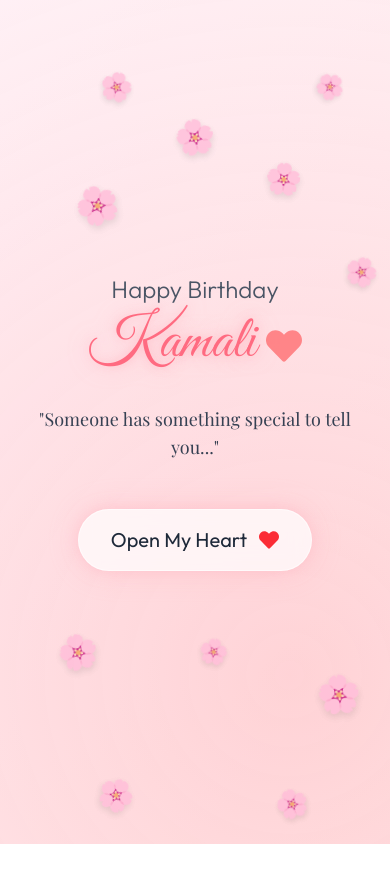
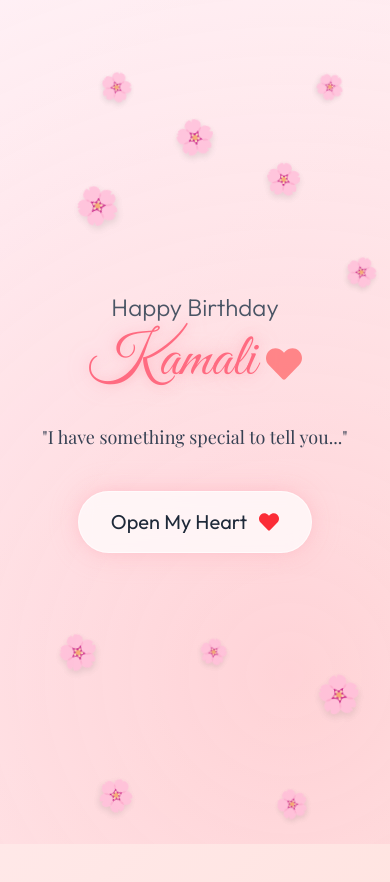
Before and after one commit to PremApk/Kamali, a React (Vite) app: page / in a window 390 px wide. Shown: the top 882 px of the page. Before the commit the page ends 844 px from the top, so only its background shows below. Built offline with nearby package versions, Linux system fonts and the light colour scheme; a web font is replaced by a local one.

Commit message:
Github pages

```diff
--- a/src/App.jsx
+++ b/src/App.jsx
@@ -37,8 +37,8 @@ function App() {
   };
 
   return (
-    <div className="relative min-h-screen w-full font-outfit text-gray-800 flex justify-center overflow-hidden">
-      <Background />
+    <div className="relative min-h-[100dvh] w-full font-outfit text-gray-800 flex justify-center overflow-hidden pb-16 md:pb-0">
+      <Background hideFlowers={phase === 5} />
       <AnimatePresence mode="wait">
         {renderPhase()}
       </AnimatePresence>
--- a/src/components/Background.jsx
+++ b/src/components/Background.jsx
@@ -2,7 +2,7 @@ import React, { useMemo } from 'react';
 import { motion } from 'framer-motion';
 import { FaHeart } from 'react-icons/fa';
 
-const Background = () => {
+const Background = ({ hideFlowers = false }) => {
   // Fixed particle positions based on the user's requested spots
   const particles = [
     { id: 1, x: 25, y: 8, scale: 0.9, rotate: 15 },
@@ -43,7 +43,7 @@ const Background = () => {
       />
 
       {/* Static Flower Decorations */}
-      {particles.map((p) => (
+      {!hideFlowers && particles.map((p) => (
         <div
           key={p.id}
           className="absolute drop-shadow-md text-3xl md:text-5xl"
--- a/src/components/Landing.jsx
+++ b/src/components/Landing.jsx
@@ -25,12 +25,12 @@ const Landing = ({ onStart }) => {
       </motion.div>
 
       <motion.p
-        className="text-lg md:text-xl text-gray-700 font-playfair italic mb-12 max-w-md"
+        className="text-lg md:text-xl font-playfair italic text-gray-700 mb-10 text-center px-4"
         initial={{ opacity: 0 }}
         animate={{ opacity: 1 }}
         transition={{ delay: 1.5, duration: 1 }}
       >
-        "Someone has something special to tell you..."
+        "I have something special to tell you..."
       </motion.p>
 
       <motion.button
--- a/src/components/Story.jsx
+++ b/src/components/Story.jsx
@@ -44,7 +44,7 @@ const Story = ({ onComplete }) => {
       exit={{ opacity: 0, scale: 0.9 }}
       transition={{ duration: 1 }}
     >
-      <div className="max-w-md w-full glass rounded-3xl p-8 relative overflow-hidden box-glow">
+      <div className="max-w-md w-full glass rounded-3xl p-8 relative overflow-hidden box-glow mb-16 md:mb-0">
         <AnimatePresence mode="wait">
           <motion.div
             key={currentChapter}
```
